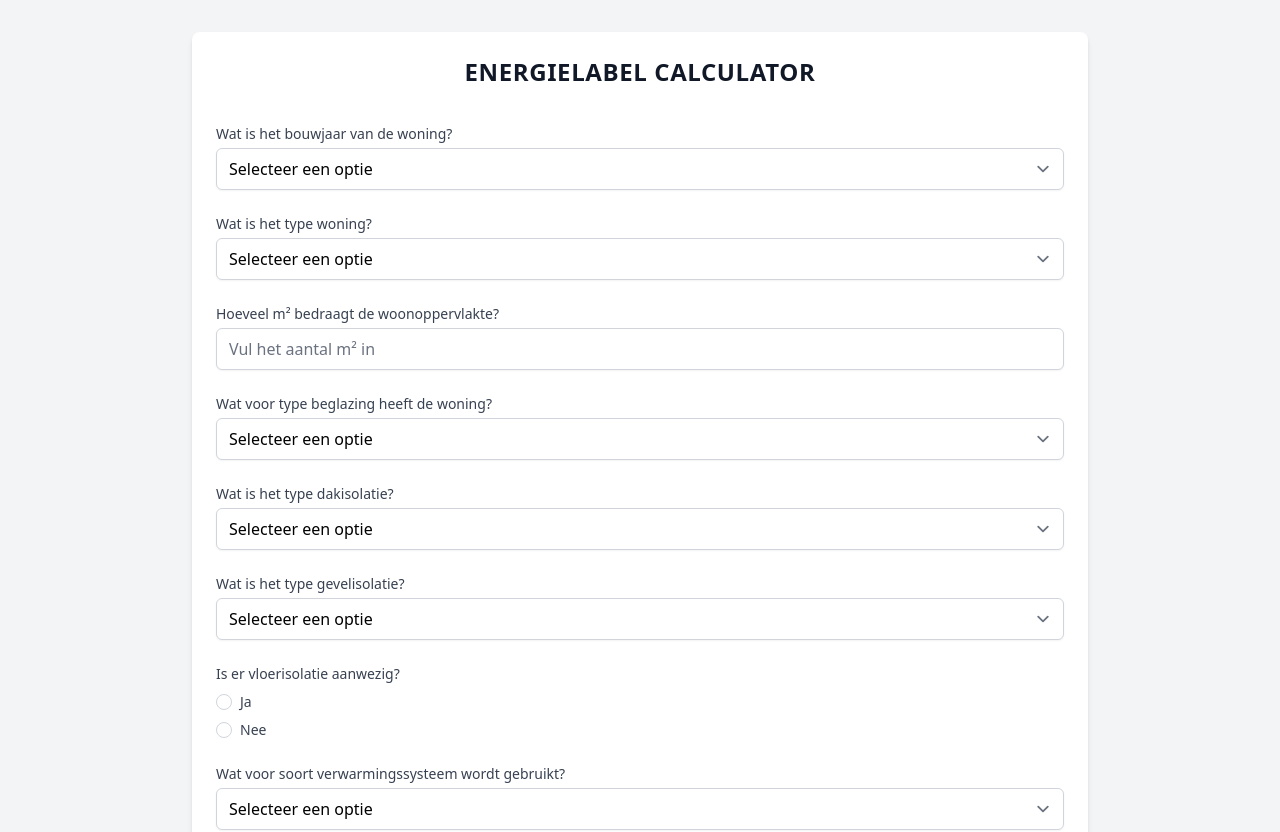
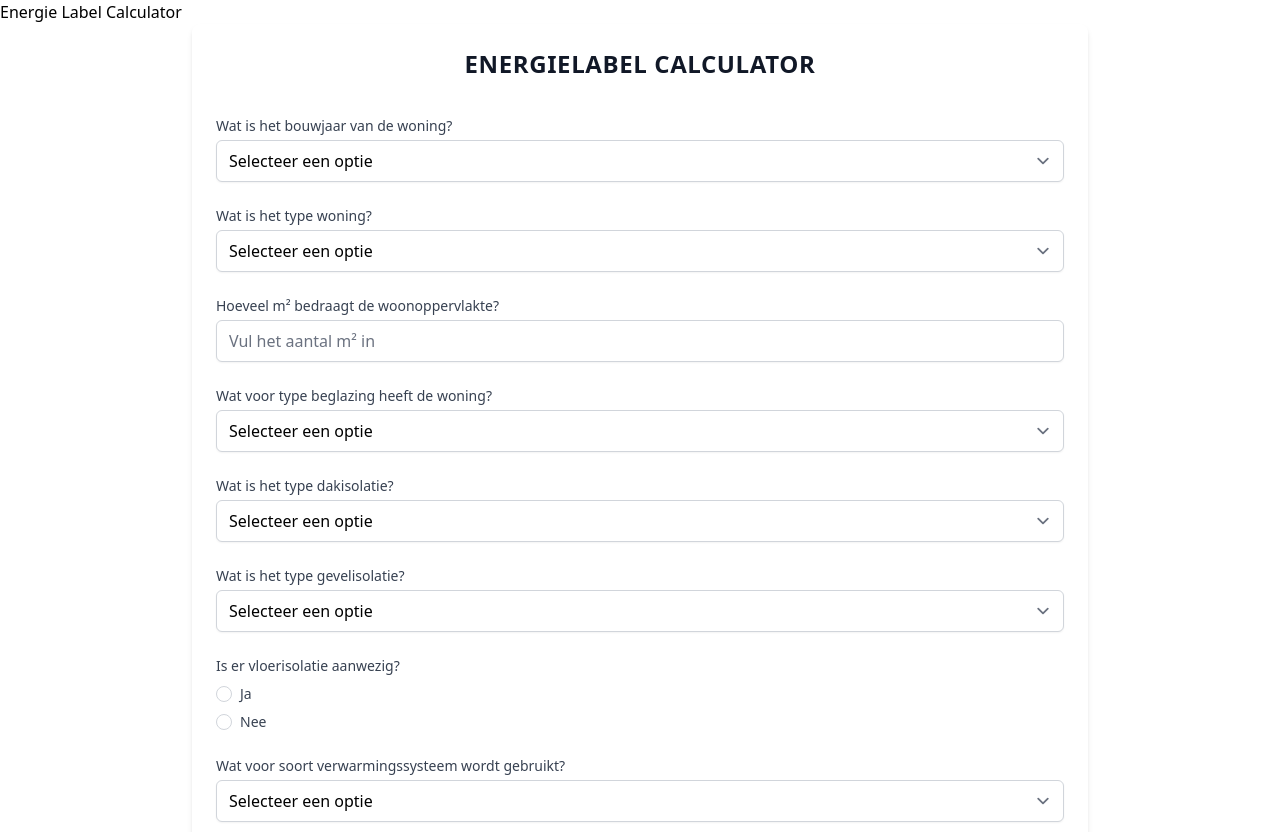
Before and after one commit to JorisPaarde/energy-calculator, a React (Vite) app: page / in a window 1280 px wide. Shown: the top 832 px of the page. Built offline with nearby package versions, Linux system fonts and the light colour scheme.

Commit message:
adds restart and show results

```diff
--- a/src/App.jsx
+++ b/src/App.jsx
@@ -1,13 +1,35 @@
-import React from 'react';
+import React, { useState } from 'react';
 import './styles/index.css';
 import EnergyCalculator from './components/EnergyCalculator';
+import EnergyLabel from './components/EnergyLabel';
 
 function App() {
+  const [showResults, setShowResults] = React.useState(false);
+  const [answers, setAnswers] = React.useState({});
+
+  const handleComplete = (answers) => {
+    setAnswers(answers);
+    setShowResults(true);
+  };
+
+  const handleRestart = () => {
+    setAnswers({});
+    setShowResults(false);
+  };
+
   return (
-    <div className="min-h-screen bg-gray-100 py-8 px-4 sm:px-6 lg:px-8">
-      <div className="max-w-7xl mx-auto">
-        <EnergyCalculator />
-      </div>
+    <div className="app-container">
+      <h1 className="app-title">Energie Label Calculator</h1>
+      {!showResults ? (
+        <EnergyCalculator
+          onComplete={handleComplete}
+        />
+      ) : (
+        <EnergyLabel
+          label={answers.label}
+          onRestart={handleRestart}
+        />
+      )}
     </div>
   );
 }
```
